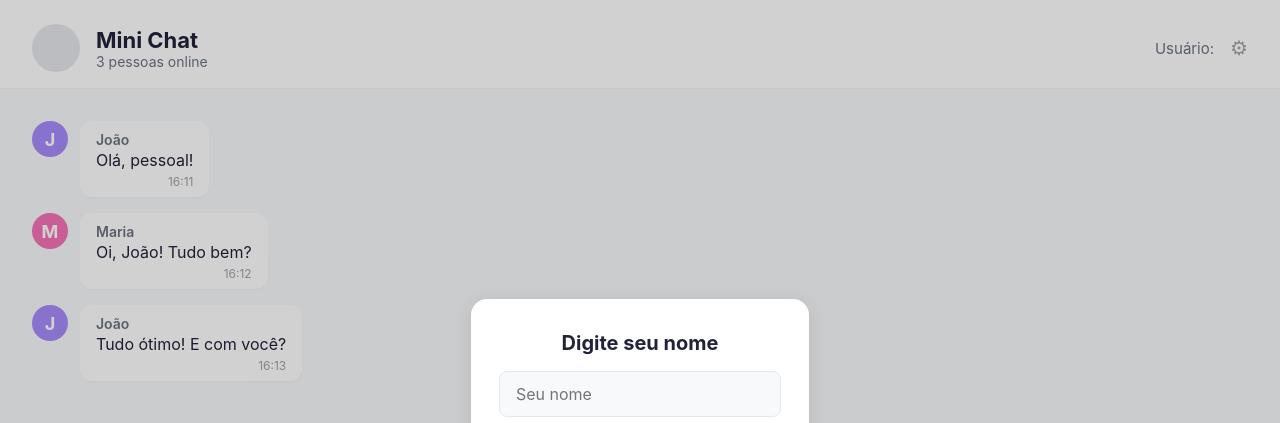
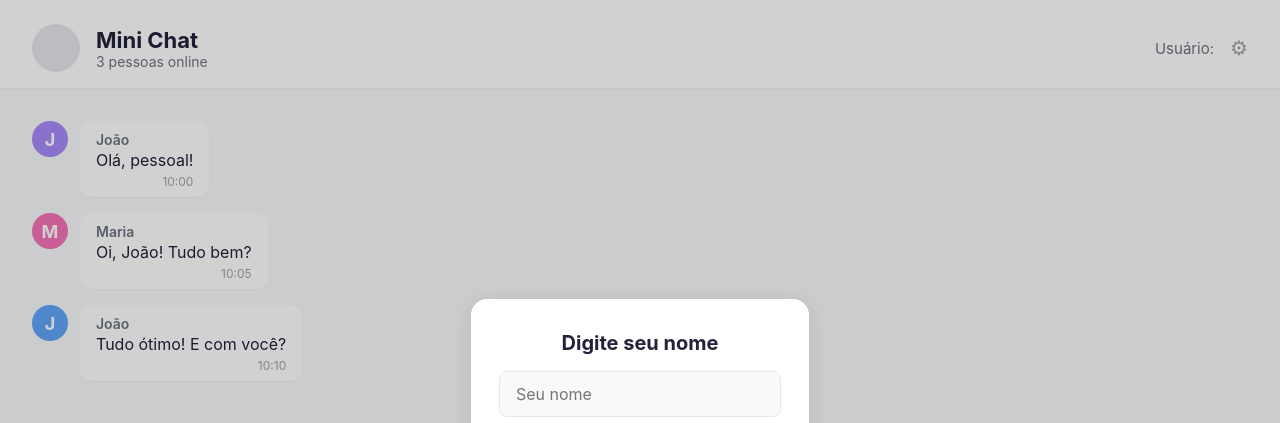
Before and after one commit to theofurtado05/mini-chat, a React (Vite) app in the folder app/: page / in a window 1280 px wide. Shown: the top 423 px of the page. Built offline with nearby package versions, Linux system fonts and the light colour scheme.

Commit message:
feat: service com metodos ficticios das mensagens e carregando as mensagens no chat

```diff
--- /dev/null
+++ b/app/src/components/ui/skeleton/index.tsx
@@ -0,0 +1,22 @@
+import { SkeletonContainer, SkeletonAvatar, SkeletonContent, SkeletonLine } from './styled';
+
+interface MessageSkeletonProps {
+  count?: number;
+}
+
+export const MessageSkeleton = ({ count = 3 }: MessageSkeletonProps) => {
+  return (
+    <>
+      {Array.from({ length: count }).map((_, index) => (
+        <SkeletonContainer key={index}>
+          <SkeletonAvatar />
+          <SkeletonContent>
+            <SkeletonLine width="60px" height="16px" />
+            <SkeletonLine width="200px" height="16px" />
+            <SkeletonLine width="80px" height="12px" />
+          </SkeletonContent>
+        </SkeletonContainer>
+      ))}
+    </>
+  );
+};
--- /dev/null
+++ b/app/src/components/ui/skeleton/styled.tsx
@@ -0,0 +1,50 @@
+import styled, { keyframes } from 'styled-components';
+
+const shimmer = keyframes`
+  0% {
+    background-position: -200px 0;
+  }
+  100% {
+    background-position: calc(200px + 100%) 0;
+  }
+`;
+
+export const SkeletonContainer = styled.div`
+  display: flex;
+  align-items: flex-start;
+  gap: 12px;
+  max-width: 340px;
+  margin-left: 32px;
+  margin-right: auto;
+  margin-bottom: 16px;
+`;
+
+export const SkeletonAvatar = styled.div`
+  width: 36px;
+  height: 36px;
+  border-radius: 50%;
+  background: linear-gradient(90deg, #f0f0f0 25%, #e0e0e0 50%, #f0f0f0 75%);
+  background-size: 200px 100%;
+  animation: ${shimmer} 1.5s infinite;
+`;
+
+export const SkeletonContent = styled.div`
+  display: flex;
+  flex-direction: column;
+  gap: 8px;
+  flex: 1;
+`;
+
+interface SkeletonLineProps {
+  width: string;
+  height: string;
+}
+
+export const SkeletonLine = styled.div<SkeletonLineProps>`
+  width: ${({ width }) => width};
+  height: ${({ height }) => height};
+  border-radius: 4px;
+  background: linear-gradient(90deg, #f0f0f0 25%, #e0e0e0 50%, #f0f0f0 75%);
+  background-size: 200px 100%;
+  animation: ${shimmer} 1.5s infinite;
+`;
--- a/app/src/contexts/chat.context.tsx
+++ b/app/src/contexts/chat.context.tsx
@@ -3,11 +3,15 @@ import type { ReactNode } from 'react';
 import type { Message } from '../types/message';
 
 
-const ChatContext = createContext({});
+const ChatContext = createContext({
+  messages: [] as Message[],
+  setMessages: (messages: Message[]) => {},
+});
 
 
 export const ChatProvider: React.FC<{ children: ReactNode }> = ({ children }) => {
   const [messages, setMessages] = useState<Message[]>([]);
+
 
   const exportValue = {
     messages,
--- /dev/null
+++ b/app/src/data/messages.ts
@@ -0,0 +1,38 @@
+import type { Message } from "../types/message";
+
+export const messages: Message[] = [
+    {
+      id: 1,
+      author: "João",
+      text: "Olá, pessoal!",
+      sendAt: new Date("2024-01-01T10:00:00Z"),
+      color: "#A78BFA"
+    },
+    {
+      id: 2,
+      author: "Maria",
+      text: "Oi, João! Tudo bem?",
+      sendAt: new Date("2024-01-01T10:05:00Z"),
+      color: "#F472B6"
+    },
+    {
+      id: 3,
+      author: "João",
+      text: "Tudo ótimo! E com você?",
+      sendAt: new Date("2024-01-01T10:10:00Z"),
+      color: "#60A5FA"
+    }
+];
+
+export const futureMessages: Message[] = [
+    { author: "Maria", text: "Que bom! Estou bem também 😊", color: "#F472B6" },
+    { author: "João", text: "Alguém quer jogar alguma coisa?", color: "#A78BFA" },
+    { author: "Pedro", text: "Oi galera! Acabei de chegar", color: "#60A5FA" },
+    { author: "Maria", text: "Oi Pedro! Bem-vindo!", color: "#F472B6" },
+    { author: "João", text: "Que tal um jogo de cartas?", color: "#A78BFA" },
+    { author: "Pedro", text: "Boa ideia! Qual jogo vocês preferem?", color: "#60A5FA" },
+    { author: "Maria", text: "Eu gosto de truco!", color: "#F472B6" },
+    { author: "João", text: "Perfeito! Vamos jogar truco então", color: "#A78BFA" },
+    { author: "Pedro", text: "Quem vai ser o primeiro?", color: "#60A5FA" },
+    { author: "Maria", text: "Vou embaralhar as cartas! 🃏", color: "#F472B6" }
+  ];
--- /dev/null
+++ b/app/src/lib/formatterDate.ts
@@ -0,0 +1,3 @@
+export const formatterDateMessage = (date: Date) => {
+    return date.toLocaleTimeString('pt-BR', { hour: '2-digit', minute: '2-digit' });
+}
--- a/app/src/pages/chat/index.tsx
+++ b/app/src/pages/chat/index.tsx
@@ -4,41 +4,23 @@ import {
 } from './styled';
 import { ModalChangeName } from './_components/modal-change-name';
 import { HeaderComponent } from '../../components/system/header';
+import { useChat } from '../../contexts/chat.context';
+import type { Message } from '../../types/message';
+import { formatterDateMessage } from '../../lib/formatterDate';
+import { getMessages } from '../../services/message.service';
+import { MessageSkeleton } from '../../components/ui/skeleton';
 
-const mockMessages = [
-  {
-    id: '1',
-    author: 'João',
-    text: 'Olá, pessoal!',
-    time: '16:11',
-    color: '#A78BFA',
-  },
-  {
-    id: '2',
-    author: 'Maria',
-    text: 'Oi, João! Tudo bem?',
-    time: '16:12',
-    color: '#F472B6',
-  },
-  {
-    id: '3',
-    author: 'João',
-    text: 'Tudo ótimo! E com você?',
-    time: '16:13',
-    color: '#A78BFA',
-  },
-];
-
-const usersOnline = 3;
 
 export default function ChatPage() {
-  const [messages, setMessages] = useState(mockMessages);
+  const { messages, setMessages } = useChat();
+
   const [input, setInput] = useState('');
   const [userName, setUserName] = useState('');
   const [showModal, setShowModal] = useState(false);
   const [modalInput, setModalInput] = useState('');
+  const [isLoading, setIsLoading] = useState(true);
 
-  // Checar localStorage ao abrir a página
+  // Checar se existe um nome salvo no localStorage ao abrir a página
   useEffect(() => {
     const saved = localStorage.getItem('currentUser');
     if (saved) {
@@ -48,7 +30,23 @@ export default function ChatPage() {
     }
   }, []);
 
-  // Salvar nome
+  //Carregar mensagens
+  useEffect(() => {
+    const loadMessages = async () => {
+      setIsLoading(true);
+
+      // Simula um tempo de loading entre 300ms e 1.5 segundos
+      const loadingTime = Math.random() * 1200 + 300; // 300ms a 1.5s
+      await new Promise(resolve => setTimeout(resolve, loadingTime));
+
+      const messages = await getMessages();
+      setMessages(messages);
+      setIsLoading(false);
+    }
+    loadMessages();
+  }, []);
+
+  // Salvar nome no localStorage
   const handleSaveName = () => {
     if (modalInput.trim()) {
       setUserName(modalInput.trim());
@@ -57,7 +55,7 @@ export default function ChatPage() {
     }
   };
 
-  // Abrir modal para alterar nome
+  // Abrir modal para alterar o nome
   const handleOpenModal = () => {
     setModalInput(userName);
     setShowModal(true);
@@ -68,31 +66,37 @@ export default function ChatPage() {
     setMessages([
       ...messages,
       {
-        id: String(messages.length + 1),
+        id: messages.length + 1,
         author: userName || 'Você',
         text: input,
-        time: new Date().toLocaleTimeString('pt-BR', { hour: '2-digit', minute: '2-digit' }),
+        sendAt: new Date(),
         color: '#60A5FA',
       },
     ]);
     setInput('');
   };
 
+  const usersOnline = 3;
+
   return (
     <Container>
       <ModalChangeName showModal={showModal} userName={userName} setShowModal={setShowModal} modalInput={modalInput} setModalInput={setModalInput} handleSaveName={handleSaveName} />
       <HeaderComponent usersOnline={usersOnline} userName={userName} handleOpenModal={handleOpenModal} />
       <MessagesArea>
-        {messages.map((msg) => (
+        {isLoading ? (
+          <MessageSkeleton count={4} />
+        ) : (
+          messages && messages.length > 0 && messages?.map((msg: Message) => (
             <MessageCard key={msg.id} $color={msg.color} $isCurrent={msg.author === userName}>
               <AvatarMsg $color={msg.color}>{msg.author[0]}</AvatarMsg>
               <MsgContent>
                 <MsgAuthor>{msg.author}</MsgAuthor>
                 <MsgText>{msg.text}</MsgText>
-              <MsgTime>{msg.time}</MsgTime>
+                <MsgTime>{msg.sendAt ? formatterDateMessage(msg.sendAt) : ''}</MsgTime>
               </MsgContent>
             </MessageCard>
-        ))}
+          ))
+        )}
       </MessagesArea>
       <InputArea>
         <Input
--- /dev/null
+++ b/app/src/services/message.service.ts
@@ -0,0 +1,35 @@
+import type { Message } from '../types/message';
+import { messages } from '../data/messages';
+
+const sleep = (ms: number = 300): Promise<void> => {
+  return new Promise(resolve => setTimeout(resolve, ms));
+};
+
+/**
+ * GET /messages
+ * Retorna a lista completa de mensagens
+ */
+export const getMessages = async (): Promise<Message[]> => {
+  await sleep();
+  return [...messages];
+};
+
+/**
+ * POST /messages
+ * Recebe um objeto { author: string, text: string } e adiciona à lista de mensagens
+ */
+export const sendMessage = async (data: Message): Promise<Message> => {
+  await sleep();
+
+  const newMessage: Message = {
+    id: messages.length + 1,
+    author: data.author,
+    text: data.text,
+    sendAt: new Date(),
+    color: data.color
+  };
+
+  messages.push(newMessage);
+
+  return newMessage;
+};
--- a/app/src/types/message.ts
+++ b/app/src/types/message.ts
@@ -1,6 +1,7 @@
 export type Message = {
-    id: string;
+    id?: number;
     author: string;
     text: string;
-    sendAt: Date;
+    sendAt?: Date;
+    color: string;
 }
```
Lines whose indentation alone changed are shown as unchanged.
